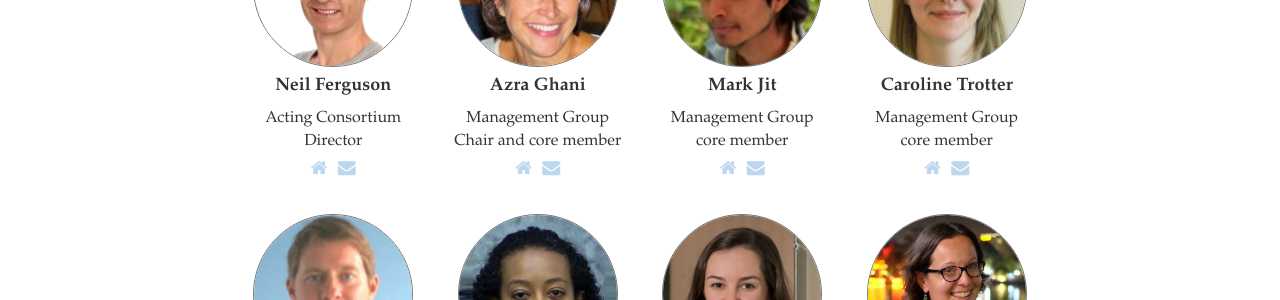
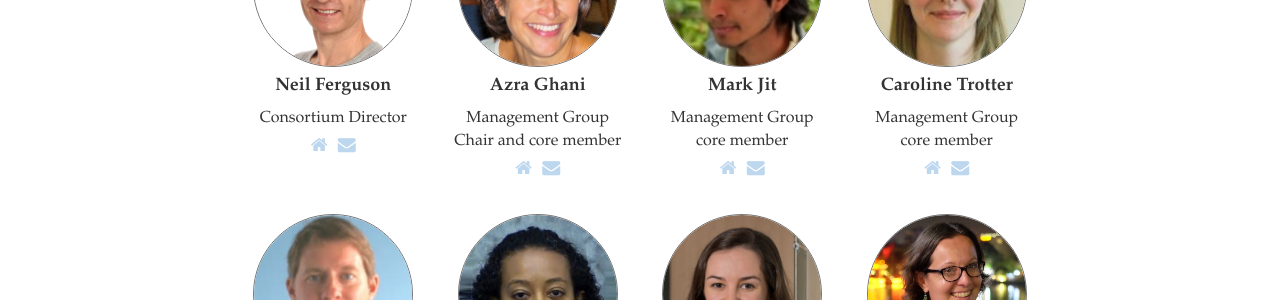
Before and after one commit to vimchub/vaccineimpact, a Jekyll site: the page built from secretariat.md, in a window 1280 px wide and 900 px high. Shown: the part 387-687 px from the top of the window. Built offline with Jekyll 4.4.1, drawn with Linux system fonts in a browser that asks for light colours; nearby versions of some CDN libraries.

Commit message:
updated neil title

```diff
--- a/_data/management-group.yml
+++ b/_data/management-group.yml
@@ -1,6 +1,6 @@
 - name: Neil Ferguson
   url: https://www.imperial.ac.uk/people/neil.ferguson
-  title: Acting Consortium Director
+  title: Consortium Director
   email: neil.ferguson@imperial.ac.uk
   img: /img/people/Neil_Ferguson.png
 
```
